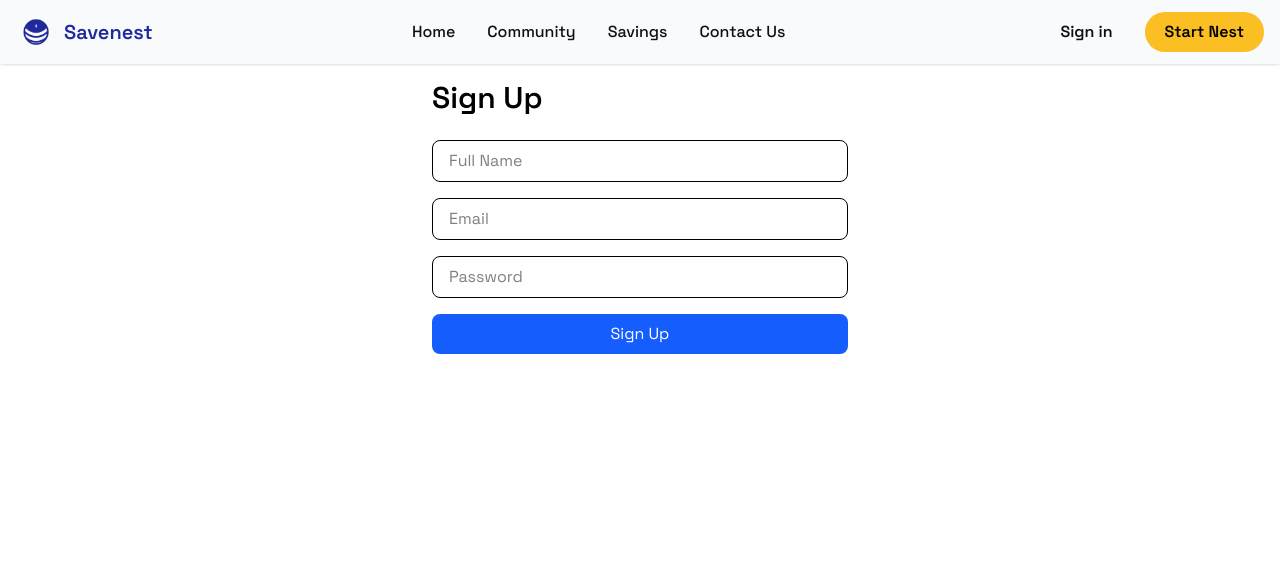
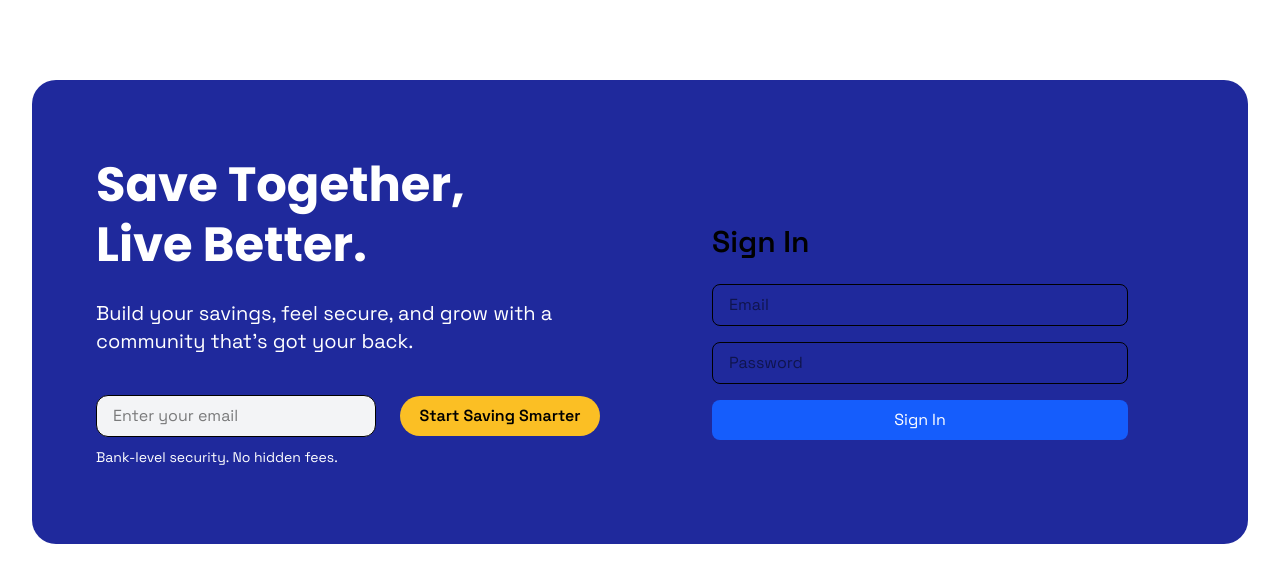
Before and after one commit to peace0823/Savenest-Frontend, a Next.js app: page /signup in a window 1280 px wide. Shown: the top 582 px of the page. Built offline with nearby package versions, Linux system fonts and the light colour scheme.

Commit message:
fix: change contents
Update the contents on the following screens:
1.  How it works sections
2. Start building sections
3. Page Layout

```diff
--- a/components/HowItWorksSection.tsx
+++ b/components/HowItWorksSection.tsx
@@ -8,20 +8,20 @@ export default function HowItWorksSection() {
         {
             id: 1,
             value: '01',
-            title: "Meet Nesty And Set Goals",
-            body: "Create your nest by telling Nesty what you're saving for, how much, and by when."
+            title: "Meet Nesty",
+            body: "Meet Nesty, a result-oriented guide that helps you to make the right choices based on your income and expenses thereby enabling you to set your financial goals and how to achieve them."
         },
         {
             id: 2,
             value: '02',
-            title: "Automate Your Savings",
-            body: "Choose a schedule or round-up rules and let Nesty move money into your nest automatically."
+            title: "Save in Communities",
+            body: "Join a circle of like-minded individuals who have the same mindset of making their dreams achievable through every amount they save, hereby making saving enjoyable and effortless."
         },
         {
             id: 3,
             value: '03',
-            title: "Watch Progress & Withdraw",
-            body: "Track milestones, top-up when needed, and withdraw easily when you reach your goal."
+            title: "Level Up with Nesty",
+            body: "Allow Nesty to help you with your budget and make the right investment hereby making your money work for you."
         }
     ];
 
--- a/components/StartBuildingSection.tsx
+++ b/components/StartBuildingSection.tsx
@@ -7,17 +7,14 @@ export default function StartBuildingSection() {
     return (
         <section className=" w-full flex justify-center items-center px-4 pb-12">
             <div className="bg-[#1F299C] overflow-hidden gap-y-10 w-full max-w-7xl h-full rounded-3xl p-8 lg:p-25 items-center ">
-                {/* Icon */}
-
                 {/* Headline */}
                 <h1 className="text-4xl md:text-5xl font-bold text-soft-off text-white font-grotesk leading-tight text-center lg:py-5">
-                    Start Building Your <br />Financial Nest
+                    Your Future Self Will Thank You.
                 </h1>
 
                 {/* Sub-headline */}
                 <p className="mt-6 text-lg md:text-xl w-full text-soft-off text-white font-grotesk text-center lg:py-5">
-                    Join thousands of people who are already saving smarter with Nesty as their guide. <br />
-                    Your money grows here with gamified saviongs.
+                    Don’t wait for the “right time.” Start today and build a future <br /> you’ll be proud of.
                 </p>
 
                 <div className=" flex justify-center items-center lg:pt-10">
@@ -35,7 +32,7 @@ export default function StartBuildingSection() {
                         {/* Right side - Image */}
                         <div className="flex-1 w-full flex justify-center">
                             <button className="bg-[#FBBF24] hover:bg-[#c59417] hover:text-white text-black py-2 px-8 font-grotesk font-bold rounded-4xl ">
-                                Get Started Free
+                                Start My Nest Now
                             </button>
                         </div>
                     </div>
--- a/src/app/layout.tsx
+++ b/src/app/layout.tsx
@@ -2,6 +2,7 @@ import type { Metadata } from "next";
 import { Poppins, Space_Grotesk } from "next/font/google";
 import "./globals.css";
 import Navbar from "../../components/Navbar";
+import Footer from "../../components/Footer";
 
 const poppins = Poppins({
   weight: ['300', '400', '500', '600', '700'],
@@ -33,7 +34,6 @@ export default function RootLayout({
       <body
         className={`${spaceGrotesk.className} ${poppins.className} antialiased`}
       >
-        <Navbar />
         {children}
       </body>
     </html>
--- a/src/app/signin/page.tsx
+++ b/src/app/signin/page.tsx
@@ -1,5 +1,48 @@
 export default function SignInPage() {
   return (
+    <section className="pt-20 w-full flex justify-center items-center px-4 sm:px-6 lg:px-8 py-12">
+      {/* Blue rectangle container */}
+      <div className="bg-[#1F299C] overflow-hidden w-full max-w-7xl rounded-3xl p-8 lg:p-16 flex flex-col lg:flex-row items-center gap-8 ">
+        {/* Left side - Text Content */}
+        <div className="flex-1 text-left">
+
+          {/* Headline */}
+          <h1 className="text-4xl md:text-5xl font-bold text-soft-off text-white font-poppins leading-tight">
+            Save Together, <br /> Live Better.
+          </h1>
+
+          {/* Sub-headline */}
+          <p className="mt-6 text-lg md:text-xl text-soft-off text-white font-grotesk max-w-lg">
+            Build your savings, feel secure, and grow with a community that’s got your back.
+          </p>
+
+          <div className="lg:pt-10">
+            <div className="overflow-hidden flex flex-col lg:flex-row items-center justify-center align-middle">
+              {/* Left side - Text Content */}
+              <div className="flex-1 text-left justify-center">
+                <input
+                  type="email"
+                  placeholder="Enter your email"
+                  className="w-70 px-4 py-2 border rounded-xl bg-[#F3F4F6]"
+                // onChange={(e) => setEmail(e.target.value)}
+                />
+              </div>
+
+              {/* Right side - Image */}
+              <div className="flex-1 w-full flex justify-center">
+                <button className="bg-[#FBBF24] hover:bg-[#c59417] hover:text-white text-black py-2 px-5 font-grotesk font-bold text-md rounded-4xl ">
+                  Start Saving Smarter
+                </button>
+              </div>
+            </div>
+            <div className="mt-2">
+              <span className="text-sm text-soft-off text-white"> Bank-level security. No hidden fees.</span>
+            </div>
+          </div>
+        </div>
+
+        {/* Right side - Image */}
+        <div className="flex-1 w-full flex justify-center">
           <div className="max-w-md mx-auto py-10 px-4 pt-20">
             <h1 className="text-3xl font-bold mb-6">Sign In</h1>
             <form className="space-y-4">
@@ -21,5 +64,8 @@ export default function SignInPage() {
               </button>
             </form>
           </div>
+        </div>
+      </div>
+    </section >
   );
 }
--- a/src/app/signup/page.tsx
+++ b/src/app/signup/page.tsx
@@ -1,13 +1,51 @@
 export default function SignUpPage() {
   return (
+        <section className="pt-20 w-full flex justify-center items-center px-4 sm:px-6 lg:px-8 py-12">
+      {/* Blue rectangle container */}
+      <div className="bg-[#1F299C] overflow-hidden w-full max-w-7xl rounded-3xl p-8 lg:p-16 flex flex-col lg:flex-row items-center gap-8 ">
+        {/* Left side - Text Content */}
+        <div className="flex-1 text-left">
+
+          {/* Headline */}
+          <h1 className="text-4xl md:text-5xl font-bold text-soft-off text-white font-poppins leading-tight">
+            Save Together, <br /> Live Better.
+          </h1>
+
+          {/* Sub-headline */}
+          <p className="mt-6 text-lg md:text-xl text-soft-off text-white font-grotesk max-w-lg">
+            Build your savings, feel secure, and grow with a community that’s got your back.
+          </p>
+
+          <div className="lg:pt-10">
+            <div className="overflow-hidden flex flex-col lg:flex-row items-center justify-center align-middle">
+              {/* Left side - Text Content */}
+              <div className="flex-1 text-left justify-center">
+                <input
+                  type="email"
+                  placeholder="Enter your email"
+                  className="w-70 px-4 py-2 border rounded-xl bg-[#F3F4F6]"
+                // onChange={(e) => setEmail(e.target.value)}
+                />
+              </div>
+
+              {/* Right side - Image */}
+              <div className="flex-1 w-full flex justify-center">
+                <button className="bg-[#FBBF24] hover:bg-[#c59417] hover:text-white text-black py-2 px-5 font-grotesk font-bold text-md rounded-4xl ">
+                  Start Saving Smarter
+                </button>
+              </div>
+            </div>
+            <div className="mt-2">
+              <span className="text-sm text-soft-off text-white"> Bank-level security. No hidden fees.</span>
+            </div>
+          </div>
+        </div>
+
+        {/* Right side - Image */}
+        <div className="flex-1 w-full flex justify-center">
           <div className="max-w-md mx-auto py-10 px-4 pt-20">
-      <h1 className="text-3xl font-bold mb-6">Sign Up</h1>
+            <h1 className="text-3xl font-bold mb-6">Sign In</h1>
             <form className="space-y-4">
-        <input
-          type="text"
-          placeholder="Full Name"
-          className="w-full px-4 py-2 border rounded-lg"
-        />
               <input
                 type="email"
                 placeholder="Email"
@@ -22,9 +60,13 @@ export default function SignUpPage() {
                 type="submit"
                 className="w-full bg-blue-600 text-white py-2 rounded-lg hover:bg-blue-700"
               >
-          Sign Up
+                Sign In
               </button>
             </form>
           </div>
+        </div>
+      </div>
+    </section >
+
   );
 }
```
Lines whose indentation alone changed are shown as unchanged.
